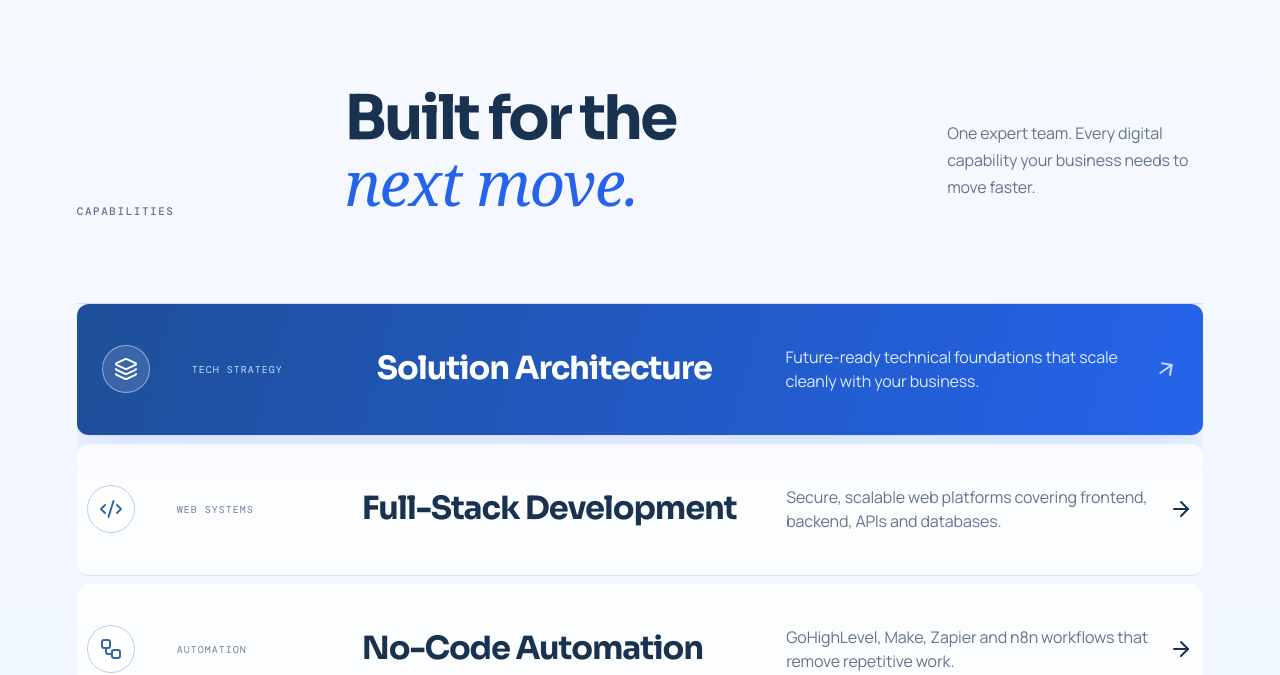
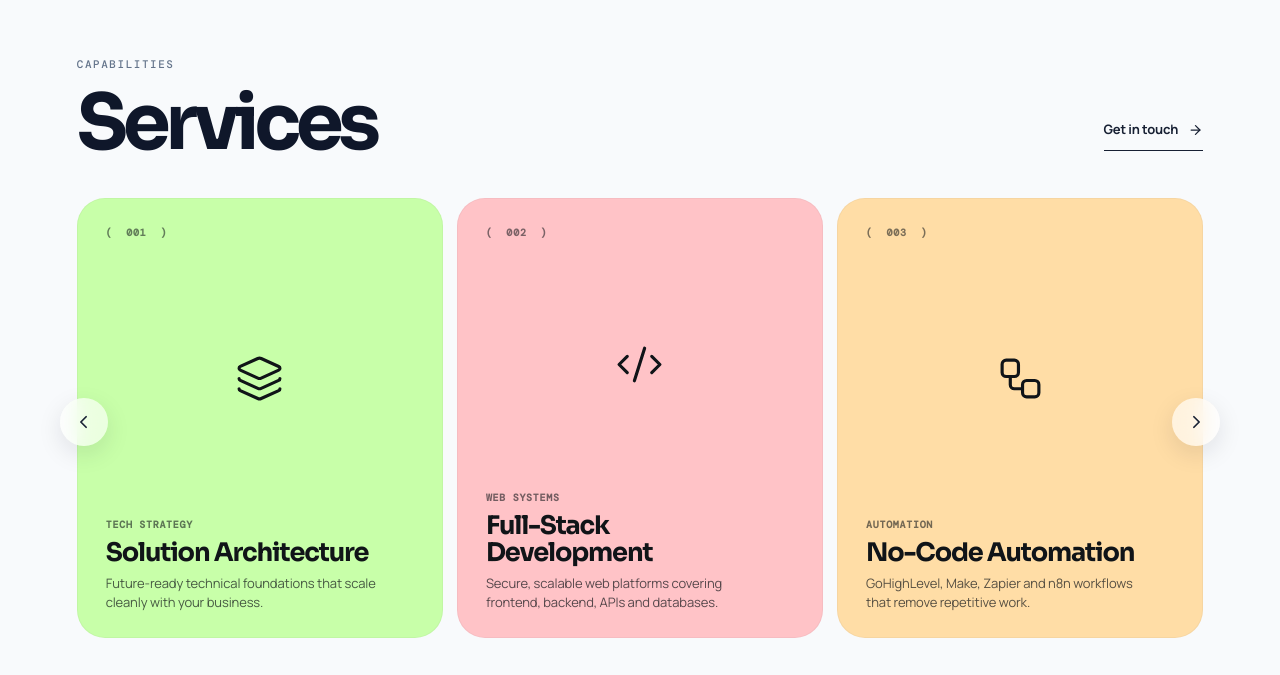
Before and after one commit to prodeveloperpy-hash/agancey, a React (Vite) app: page / in a window 1280 px wide. Shown: the part 1393-2068 px from the top of the page. Built offline with nearby package versions, Linux system fonts and the light colour scheme; a web font is replaced by a local one.

Commit message:
services

```diff
--- a/src/Home.tsx
+++ b/src/Home.tsx
@@ -1,8 +1,8 @@
-import { useEffect, useState } from 'react'
+import { useEffect, useRef, useState } from 'react'
 import type { CSSProperties } from 'react'
 import { Link, useNavigate } from 'react-router-dom'
 import {
-  ArrowRight, Asterisk, BrainCircuit, ChevronDown, CircleCheck,
+  ArrowRight, Asterisk, BrainCircuit, ChevronDown, ChevronLeft, ChevronRight, CircleCheck,
   CloudCog, Code2, Database, Layers3, Menu, Palette, PenTool, Smartphone, Sparkles, Workflow, X
 } from 'lucide-react'
 import { FaAws, FaFacebookF, FaLinkedin, FaLinkedinIn, FaYoutube } from 'react-icons/fa6'
@@ -89,7 +89,7 @@ function CursorGlow() {
 
 export default function Home() {
   const [menuOpen, setMenuOpen] = useState(false)
-  const [activeService, setActiveService] = useState(0)
+  const servicesTrackRef = useRef<HTMLDivElement>(null)
   const heroWords = ['NO-CODE AUTOMATION EXPERTS', 'FULL-STACK PRODUCT TEAM', 'DATA & AI ENGINEERS', 'DIGITAL GROWTH PARTNERS']
   const [typedText, setTypedText] = useState('')
   const [wordIndex, setWordIndex] = useState(0)
@@ -129,6 +129,13 @@ export default function Home() {
   const scrollTo = (id: string) => {
     document.getElementById(id)?.scrollIntoView({ behavior: 'smooth' })
     setMenuOpen(false)
+  }
+
+  const moveServices = (direction: -1 | 1) => {
+    const track = servicesTrackRef.current
+    if (!track) return
+    const card = track.querySelector<HTMLElement>('.service-card')
+    track.scrollBy({ left: direction * ((card?.offsetWidth ?? 320) + 14), behavior: 'smooth' })
   }
 
   return (
@@ -268,22 +275,33 @@ export default function Home() {
       </section>
 
       <section className="services" id="services">
-        <div className="section-head reveal">
-          <div className="eyebrow"><span>02</span> CAPABILITIES</div>
-          <h2>Built for the<br /><em>next move.</em></h2>
-          <p>One expert team. Every digital capability your business needs to move faster.</p>
+        <div className="services-carousel-head reveal">
+          <div>
+            <div className="eyebrow"><span>02</span> CAPABILITIES</div>
+            <h2>Services</h2>
+          </div>
+          <Link className="services-contact-link" to="/contact">Get in touch <ArrowRight /></Link>
         </div>
-        <div className="service-list reveal">
+        <div className="services-carousel reveal">
+          <button className="services-carousel-control services-carousel-prev" type="button" onClick={() => moveServices(-1)} aria-label="Previous services"><ChevronLeft /></button>
+          <div className="services-carousel-track" ref={servicesTrackRef}>
           {services.map((s, i) => {
             const Icon = s.icon
             return (
-              <article className={activeService === i ? 'active' : ''} onMouseEnter={() => setActiveService(i)} onClick={() => navigate(`/services/${s.slug}`)} onKeyDown={(e) => e.key === 'Enter' && navigate(`/services/${s.slug}`)} role="link" tabIndex={0} key={s.title}>
-                <div className="service-icon"><Icon /></div>
-                <div className="service-main"><span>{s.tag}</span><h3>{s.title}</h3><p>{s.text}</p></div>
-                <ArrowRight className="service-arrow" />
-              </article>
+              <Link className={`service-card service-card-${i % 5}`} to={`/services/${s.slug}`} key={s.title}>
+                <span className="service-card-number">(&nbsp; {String(i + 1).padStart(3, '0')} &nbsp;)</span>
+                <span className="service-card-icon"><Icon /></span>
+                <span className="service-card-copy">
+                  <span>{s.tag}</span>
+                  <h3>{s.title}</h3>
+                  <p>{s.text}</p>
+                </span>
+                <ArrowRight className="service-card-arrow" />
+              </Link>
             )
           })}
+          </div>
+          <button className="services-carousel-control services-carousel-next" type="button" onClick={() => moveServices(1)} aria-label="Next services"><ChevronRight /></button>
         </div>
       </section>
 
--- a/src/styles.css
+++ b/src/styles.css
@@ -66,6 +66,179 @@ em { font-family:'Playfair Display'; font-weight:500; }
 .services#services .service-list::-webkit-scrollbar-track { background:transparent; }
 @media(max-width:560px) {
   .services#services .service-list { flex-basis:420px; height:420px; }
+}
+
+/* Homepage services carousel */
+.services#services {
+  padding-top:110px;
+  padding-bottom:120px;
+  background:#f8fafc;
+}
+.services-carousel-head {
+  display:flex;
+  align-items:flex-end;
+  justify-content:space-between;
+  gap:32px;
+  margin-bottom:38px;
+}
+.services-carousel-head .eyebrow { margin-bottom:18px; }
+.services-carousel-head h2 {
+  margin:0;
+  color:#0f172a;
+  font-family:"Sora","Manrope",Arial,sans-serif;
+  font-size:clamp(54px,6vw,88px);
+  line-height:.9;
+  letter-spacing:-.07em;
+}
+.services-carousel-head h2 span { color:var(--blue); }
+.services-contact-link {
+  display:inline-flex;
+  align-items:center;
+  gap:10px;
+  margin-bottom:7px;
+  padding-bottom:8px;
+  color:#172033;
+  border-bottom:1px solid currentColor;
+  font-size:13px;
+  font-weight:700;
+  text-decoration:none;
+}
+.services-contact-link svg { width:15px; transition:transform .25s ease; }
+.services-contact-link:hover svg { transform:translateX(4px); }
+.services-carousel { position:relative; }
+.services-carousel-track {
+  display:grid;
+  grid-auto-flow:column;
+  grid-auto-columns:calc((100% - 28px) / 3);
+  gap:14px;
+  overflow-x:auto;
+  padding:2px 0 10px;
+  scroll-behavior:smooth;
+  scroll-snap-type:x mandatory;
+  scrollbar-width:none;
+  overscroll-behavior-inline:contain;
+}
+.services-carousel-track::-webkit-scrollbar { display:none; }
+.service-card {
+  position:relative;
+  min-height:440px;
+  display:flex;
+  flex-direction:column;
+  overflow:hidden;
+  padding:27px 28px 25px;
+  color:#101418;
+  border:1px solid rgba(15,23,42,.035);
+  border-radius:28px;
+  scroll-snap-align:start;
+  text-decoration:none;
+  isolation:isolate;
+  transition:transform .35s cubic-bezier(.16,1,.3,1),box-shadow .35s ease;
+}
+.service-card-0 { background:#c8ffa9; }
+.service-card-1 { background:#ffc3c7; }
+.service-card-2 { background:#ffdda6; }
+.service-card-3 { background:#b9e6ff; }
+.service-card-4 { background:#d7c8ff; }
+.service-card:hover {
+  transform:translateY(-5px);
+  box-shadow:0 22px 45px rgba(33,48,73,.14);
+}
+.service-card-number {
+  font:700 10px "DM Mono",monospace;
+  letter-spacing:.08em;
+  opacity:.55;
+}
+.service-card-icon {
+  flex:1;
+  display:grid;
+  place-items:center;
+}
+.service-card-icon svg {
+  width:49px;
+  height:49px;
+  stroke-width:1.55;
+  transition:transform .35s cubic-bezier(.16,1,.3,1);
+}
+.service-card:hover .service-card-icon svg { transform:rotate(-7deg) scale(1.12); }
+.service-card-copy>span {
+  display:block;
+  margin-bottom:8px;
+  font:700 10px "DM Mono",monospace;
+  letter-spacing:.07em;
+  opacity:.58;
+}
+.service-card-copy h3 {
+  max-width:88%;
+  margin:0 0 8px;
+  font:700 clamp(21px,2vw,29px)/1.06 "Sora","Manrope",sans-serif;
+  letter-spacing:-.045em;
+}
+.service-card-copy p {
+  max-width:92%;
+  margin:0;
+  font-size:13px;
+  line-height:1.45;
+  opacity:.7;
+}
+.service-card-arrow {
+  position:absolute;
+  right:24px;
+  bottom:25px;
+  width:19px;
+  opacity:0;
+  transform:translateX(-8px);
+  transition:opacity .25s ease,transform .25s ease;
+}
+.service-card:hover .service-card-arrow { opacity:1; transform:none; }
+.services-carousel-control {
+  position:absolute;
+  z-index:3;
+  top:50%;
+  width:48px;
+  height:48px;
+  display:grid;
+  place-items:center;
+  padding:0;
+  color:#172033;
+  border:0;
+  border-radius:50%;
+  background:rgba(255,255,255,.64);
+  box-shadow:0 8px 24px rgba(15,23,42,.1);
+  backdrop-filter:blur(10px);
+  cursor:pointer;
+  transform:translateY(-50%);
+  transition:background .25s ease,transform .25s ease;
+}
+.services-carousel-control:hover { background:#fff; transform:translateY(-50%) scale(1.06); }
+.services-carousel-control svg { width:21px; }
+.services-carousel-prev { left:-17px; }
+.services-carousel-next { right:-17px; }
+
+html[data-theme="dark"] .services#services { background:linear-gradient(180deg,#07111f,#0d1b30); }
+html[data-theme="dark"] .services-carousel-head h2 { color:#f5f9ff; }
+html[data-theme="dark"] .services-contact-link { color:#dbeafe; }
+html[data-theme="dark"] .service-card { color:#08111d; }
+html[data-theme="dark"] .services-carousel-control { color:#eaf3ff; background:rgba(17,37,64,.76); }
+
+@media(max-width:900px) {
+  .services-carousel-track { grid-auto-columns:calc((100% - 14px) / 2); }
+}
+@media(max-width:560px) {
+  .services#services { padding-top:72px; padding-bottom:76px; }
+  .services-carousel-head { align-items:flex-end; margin-bottom:28px; }
+  .services-carousel-head .eyebrow { margin-bottom:12px; }
+  .services-carousel-head h2 { font-size:52px; }
+  .services-contact-link { font-size:11px; }
+  .services-carousel-track { grid-auto-columns:86%; gap:10px; padding-right:8%; }
+  .service-card { min-height:390px; padding:23px 22px 22px; border-radius:24px; }
+  .service-card-copy h3 { font-size:23px; }
+  .service-card-copy p { font-size:12px; }
+  .services-carousel-control { width:42px; height:42px; }
+  .services-carousel-prev { left:-8px; }
+  .services-carousel-next { right:-8px; }
+}
+@media(prefers-reduced-motion:reduce) {
+  .services-carousel-track { scroll-behavior:auto; }
 }
 .section-head { display:grid; grid-template-columns:.55fr 1.4fr .65fr; align-items:end; gap:4vw; margin-bottom:85px; }
 .services .eyebrow,.services .section-head>p { color:#68706b; }
```
Also changed, not shown: 6 other files (tests, documents, lock files or other folders).
